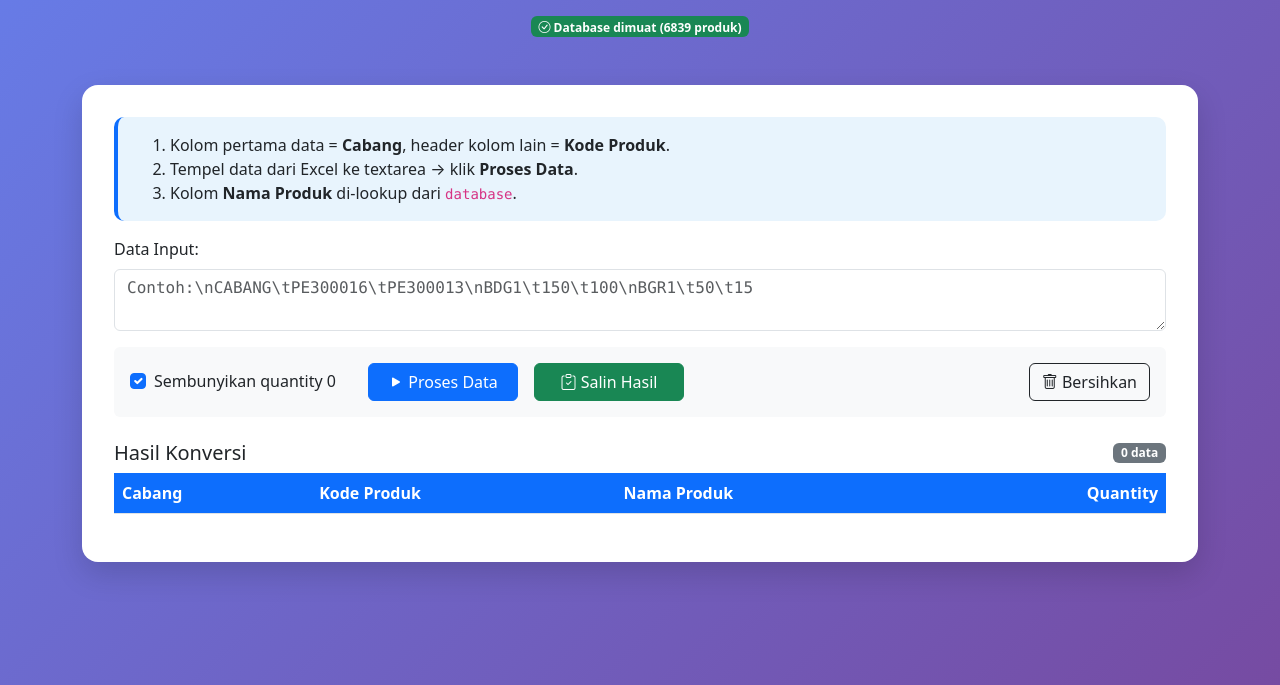
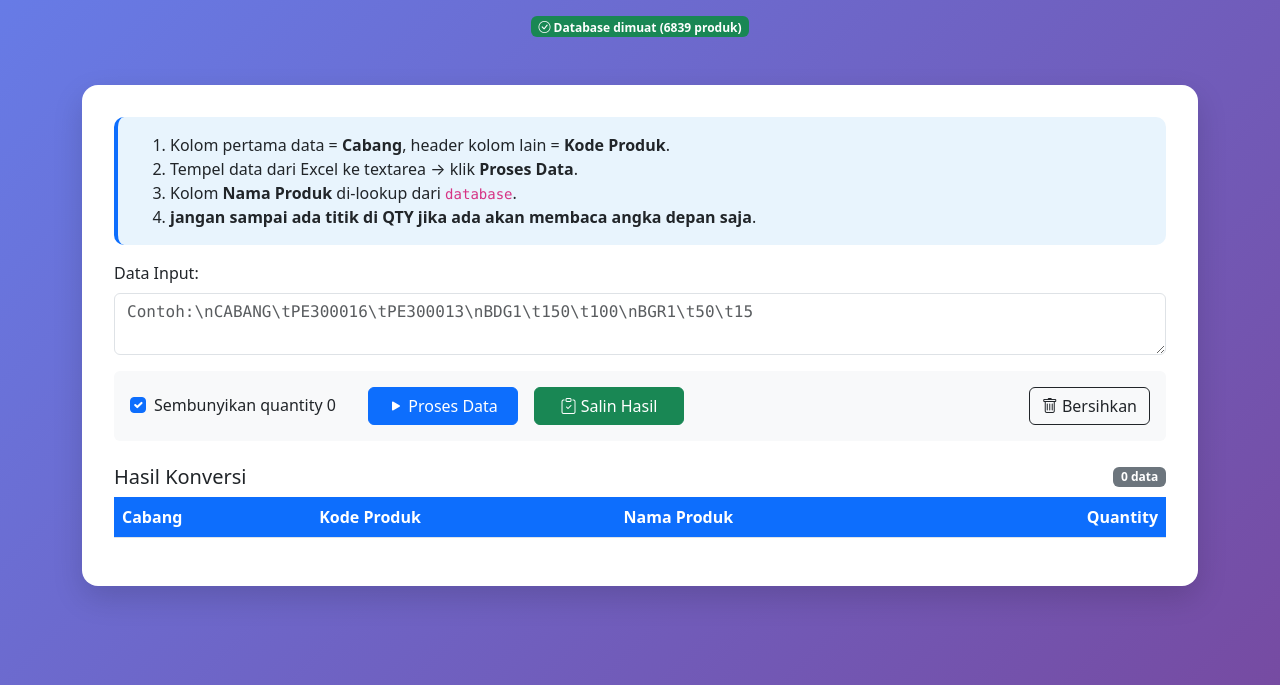
Before and after one commit to andricris/Parser-Data-Tabular, a plain HTML site: page index.html in a window 1280 px wide. Shown: the part 115-800 px from the top of the page. Drawn offline with nearby package versions, Linux system fonts and the light colour scheme; some packages are replaced by stand-ins of ours; a script that the page names is missing.

Commit message:
Update index.html

```diff
--- a/index.html
+++ b/index.html
@@ -43,6 +43,7 @@
           <li>Kolom pertama data = <b>Cabang</b>, header kolom lain = <b>Kode Produk</b>.</li>
           <li>Tempel data dari Excel ke textarea → klik <b>Proses Data</b>.</li>
           <li>Kolom <b>Nama Produk</b> di-lookup dari <code>database</code>.</li>
+          <li><b>jangan sampai ada titik di QTY jika ada akan membaca angka depan saja</b>.</li>
         </ol>
       </div>
 
```
